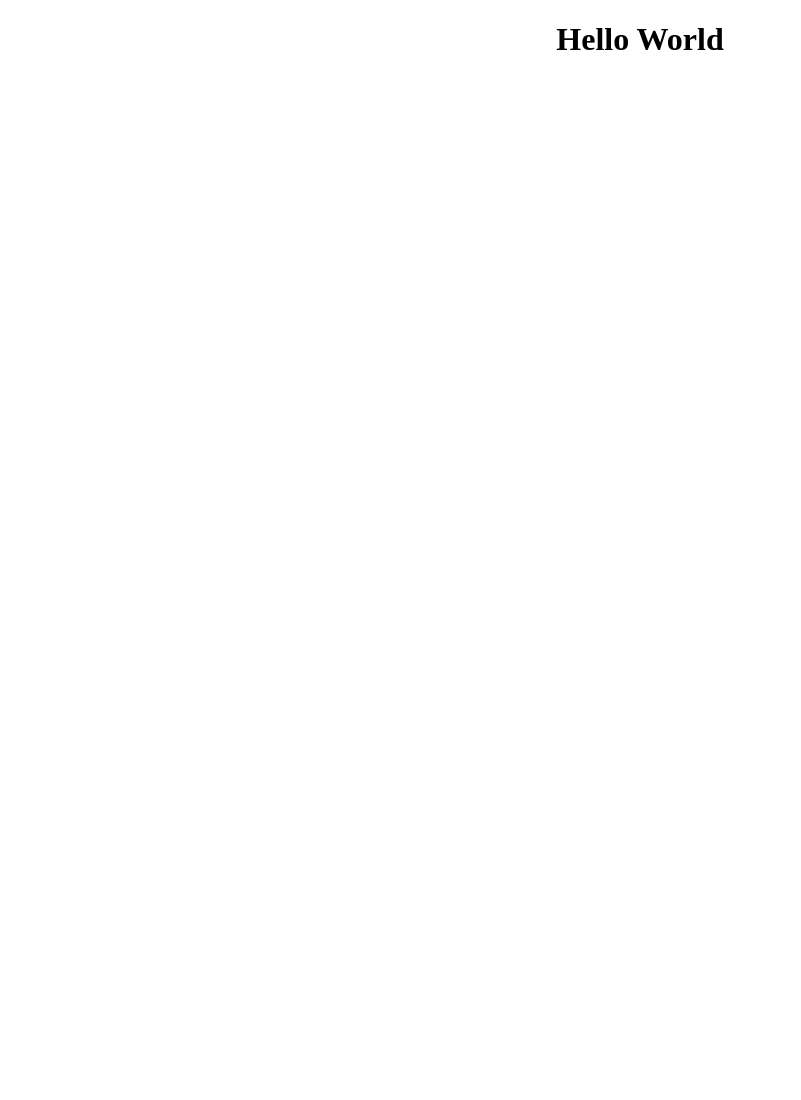
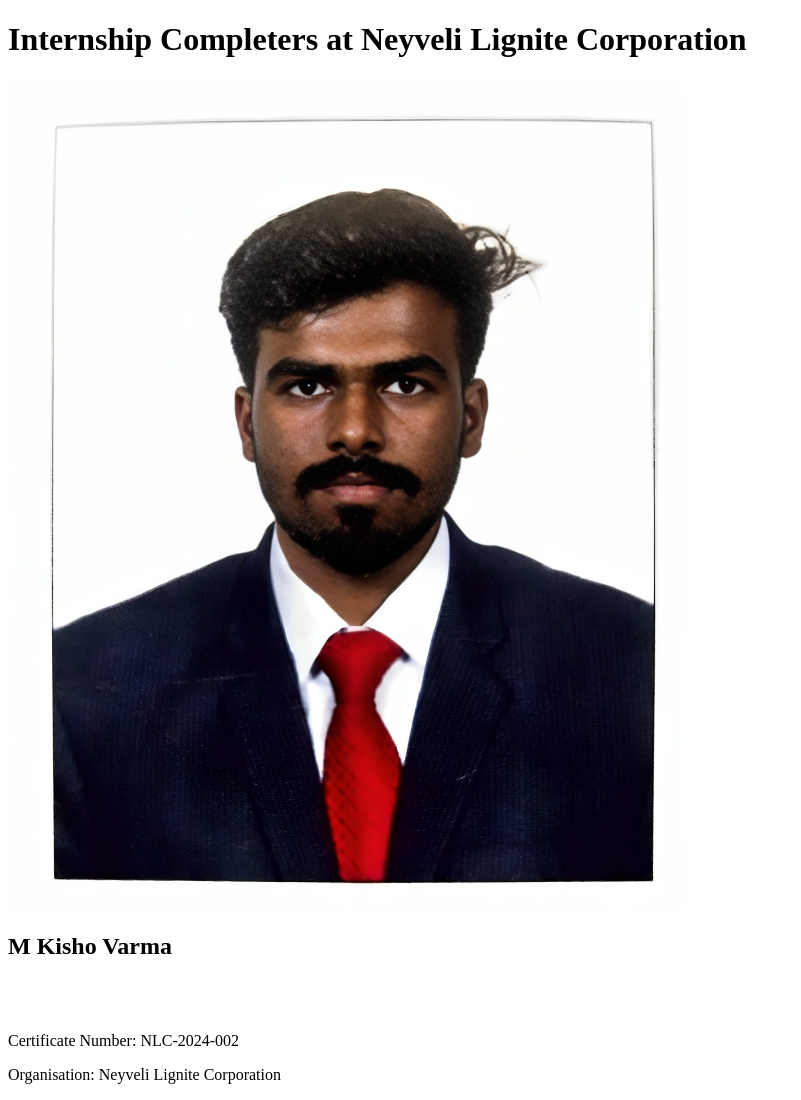
Before and after one commit to Kishovarma/MERN_Stack, a plain HTML site: page index.html in a window 1280 px wide. Shown: the top 1100 px of the page, without its empty margins (0-801 px from the left). Before the commit the page ends 800 px from the top, so only its background shows below. Drawn offline with Linux system fonts and the light colour scheme.

Commit message:
second commit

```diff
--- a/index.html
+++ b/index.html
@@ -1,10 +1,41 @@
 <!DOCTYPE html>
-<html>
-    <head>
-        <title>Kisho's WebPage</title>
-    </head>
-    <body>
-        <center/>
-        <h1>Hello World</h1>
-    </body>
+<html lang="en">
+<head>
+    <meta charset="UTF-8">
+    <meta name="viewport" content="width=device-width, initial-scale=1.0">
+    <title>Internship Completion</title>
+    <link rel="stylesheet" href="styles.css">
+</head>
+<body>
+    <header>
+        <h1>Internship Completers at Neyveli Lignite Corporation</h1>
+    </header>
+    <main>
+        <div class="image">
+            <img src="assets/PersonalPassportsizeCopy.png" alt="Intern Photo">
+        </div>
+        <section class="intern">
+
+            <h2>M Kisho Varma</h2>
+            <br>
+            <br>
+            <p>Certificate Number: NLC-2024-002</p>
+            <p>Organisation: Neyveli Lignite Corporation</p>
+            <p>Internship Name: Telecommunication and Wireless Devices Internship</p>
+            <p>Internship Date: June 25 - July 8</p>
+            <p>College: Sri Krishna College of Technology</p>
+        </section>
+        <!-- Repeat similar sections for other interns -->
+    </main>
+</body>
+<footer>
+    <div class="contact-info">
+        <p>Contact me: kishovarmamani@gmail.com | +91 8957695367</p>
+    </div>
+    <div class="social-icons">
+        <a href="https://linkedin.com/company/mittiq/posts/?feedView=all" target="_blank"><img src="https://upload.wikimedia.org/wikipedia/commons/thumb/c/ca/LinkedIn_logo_initials.png/480px-LinkedIn_logo_initials.png" alt="Facebook"></a>
+        <a href="https://www.instagram.com/mittiq_creatives/" target="_blank"><img src="https://upload.wikimedia.org/wikipedia/commons/thumb/9/95/Instagram_logo_2022.svg/225px-Instagram_logo_2022.svg.png" alt="Twitter"></a>
+        <a href="https://upload.wikimedia.org/wikipedia/commons/thumb/b/b7/X_logo.jpg/900px-X_logo.jpg" target="_blank"><img src="https://upload.wikimedia.org/wikipedia/commons/thumb/b/b7/X_logo.jpg/900px-X_logo.jpg" alt="LinkedIn"></a>
+    </div>
+</footer>
 </html>
--- /dev/null
+++ b/style.css
@@ -0,0 +1,118 @@
+/* General styles */
+body {
+    font-family: Arial, sans-serif;
+    margin: 0;
+    padding: 0;
+    box-sizing: border-box;
+    background-color: #f0f2f5;
+    color: #333;
+    display: flex;
+    flex-direction: column;
+    min-height: 100vh; /* Ensure body stretches to at least full viewport height */
+
+}
+
+
+header {
+    background-color: #ffab10;
+    color: white;
+    text-align: center;
+    padding: 2em 0;
+    box-shadow: 0 4px 8px rgba(0, 0, 0, 0.1);
+}
+
+header h1 {
+    margin: 0;
+    font-size: 2.5em;
+}
+
+main {
+    display: flex;
+    flex-wrap: wrap;
+    justify-content: center;
+    padding: 2em 1em;
+}
+
+/* Internship card styles */
+.intern {
+    background-color: white;
+    border: 1px solid #ddd;
+    border-radius: 10px;
+    margin: 1em;
+    padding: 1.5em;
+    max-width: 350px;
+    text-align: left;
+    box-shadow: 0 4px 8px rgba(0, 0, 0, 0.1);
+    transition: transform 0.3s, box-shadow 0.3s;
+}
+
+
+
+.intern image {
+    width: 120px;
+    height: 120px;
+    border-radius: 50%;
+    margin-bottom: 1em;
+    object-fit: cover;
+    align-items: center;
+}
+
+.intern h2 {
+    color: #333;
+    margin: 0.5em 0;
+    font-size: 1.5em;
+    text-align: center;
+}
+
+.intern p {
+    color: #555;
+    margin: 0.5em 0;
+    font-size: 1em;
+    line-height: 1.5;
+    text-align: left;
+}
+
+footer {
+    background-color: #000000;
+    color: white;
+    text-align: center;
+    padding: 1em 0;
+    width: 100%;
+    margin-top: auto; /* Push footer to the bottom */
+
+}
+
+.contact-info {
+    margin-bottom: 1em;
+
+}
+
+.social-icons img {
+    width: 40px;
+    height: 40px;
+    margin: 0 10px;
+    margin-bottom: 10px;
+    transition: transform 0.3s;
+}
+
+footer .social-icons img:hover {
+    transform: scale(1.1);
+}
+
+/* Responsive styles */
+@media (max-width: 600px) {
+    main {
+        flex-direction: column;
+        align-items: center;
+    }
+
+    .intern {
+        width: 90%;
+    }
+
+    footer .social-icons img {
+        width: 30px;
+        height: 30px;
+        margin: 0px;
+    }
+}
```
Also changed, not shown: assets/PersonalPassportsizeCopy.png (added).
